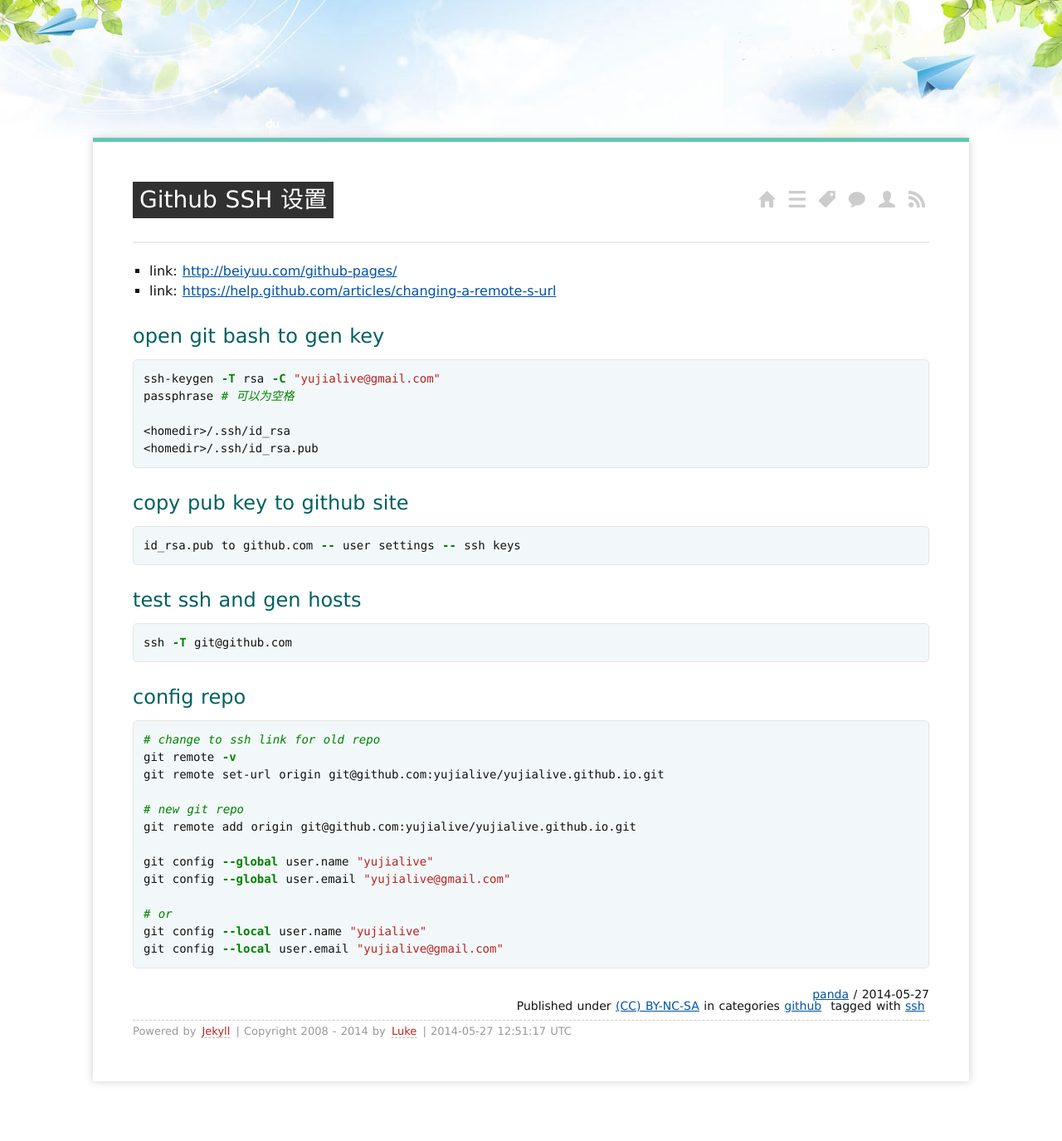
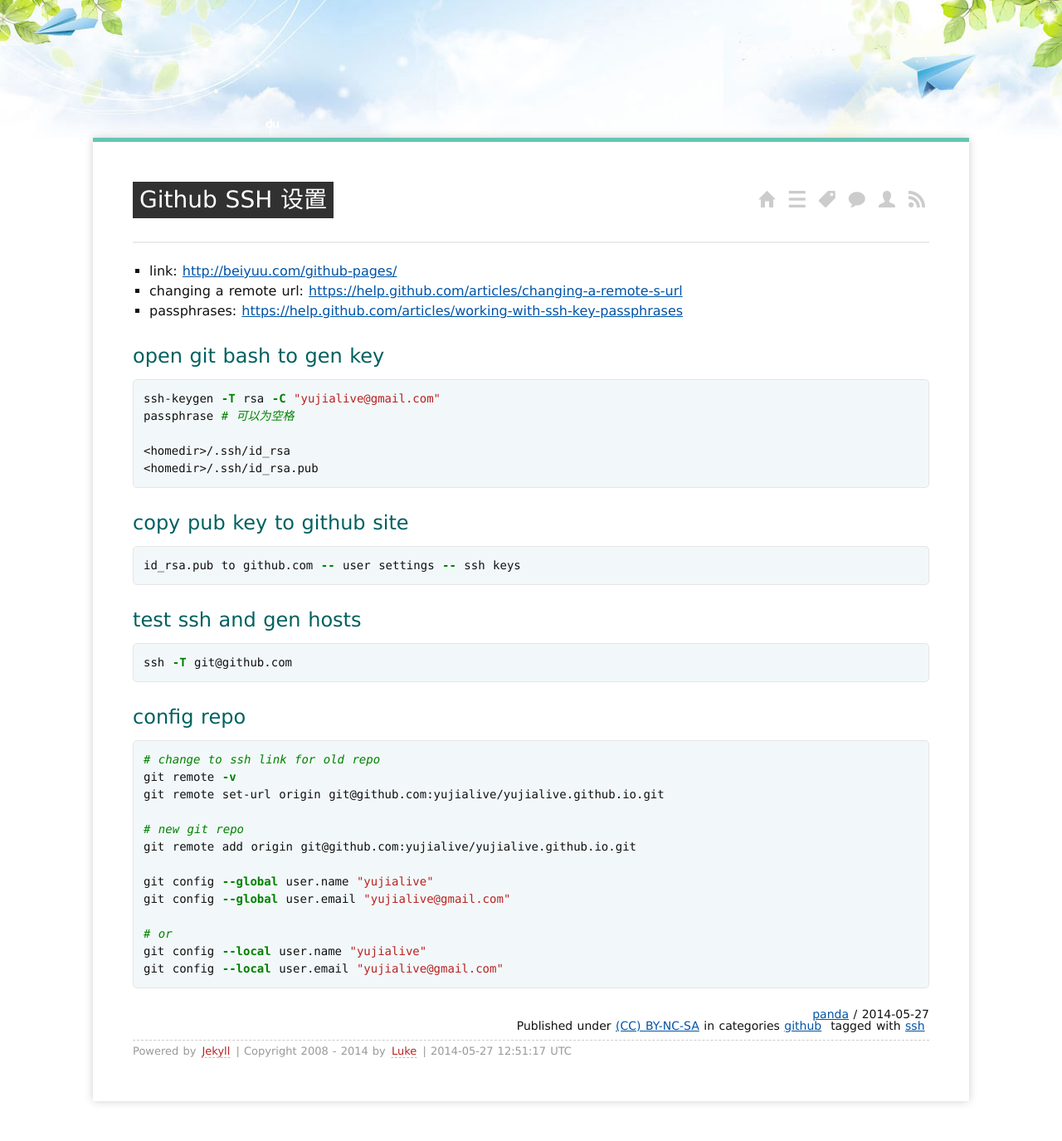
Before and after one commit to yujialive/yujialive.github.io, a Jekyll site: the page built from _posts/2014/2014-05-27-github-ssh.md, in a window 1280 px wide. Shown: the whole page at 83% size. Built offline with Jekyll 4.4.1, drawn with Linux system fonts in a browser that asks for light colours; Markdown is read by kramdown in place of the engine named in the settings; comment, search, counter and statistics services are not loaded; before the commit the page ends 1351 px from its top, so only the background shows below that.

Commit message:
daily updates

```diff
--- a/_posts/2014/2014-05-27-github-ssh.md
+++ b/_posts/2014/2014-05-27-github-ssh.md
@@ -7,7 +7,8 @@ tags:
 ---
 
 - link: <http://beiyuu.com/github-pages/>
-- link: <https://help.github.com/articles/changing-a-remote-s-url>
+- changing a remote url: <https://help.github.com/articles/changing-a-remote-s-url>
+- passphrases: <https://help.github.com/articles/working-with-ssh-key-passphrases>
 
 ## open git bash to gen key
 
```
Also changed, not shown: tags/index.md (+2 -2 lines).
